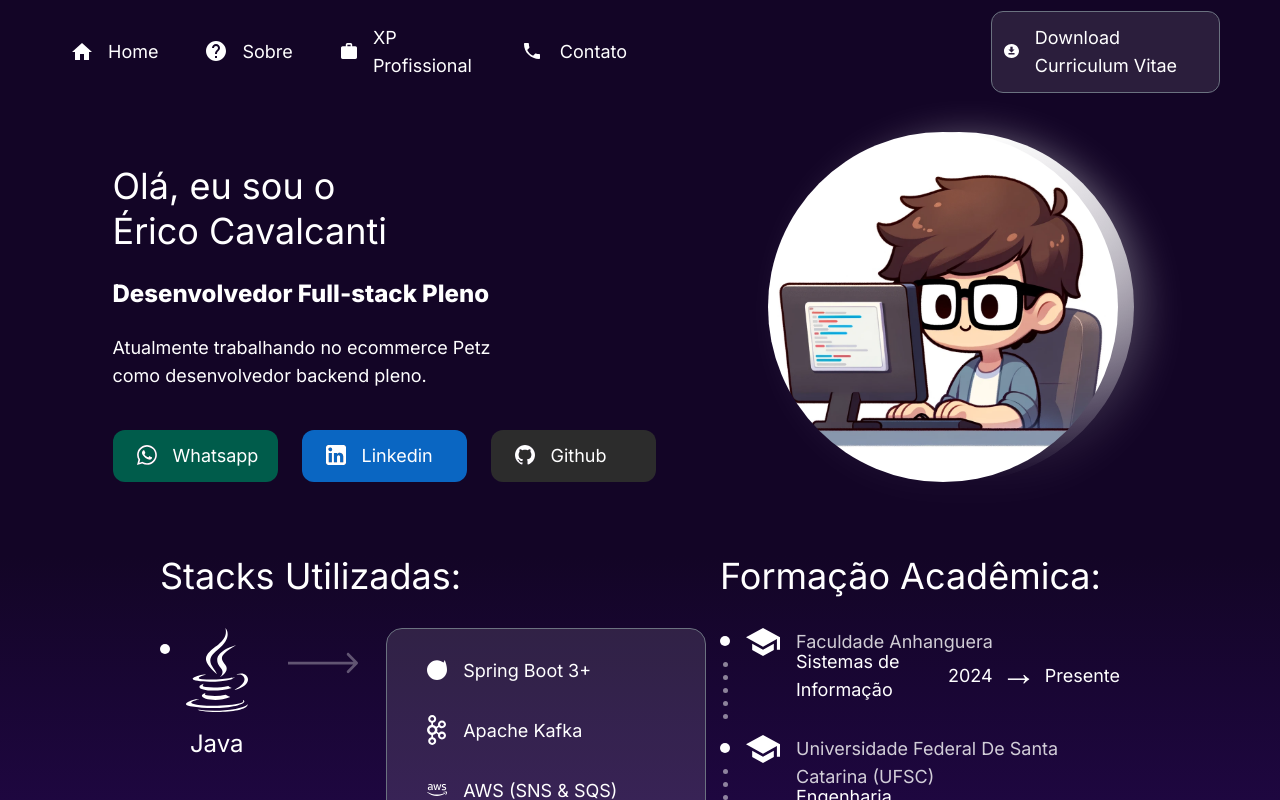
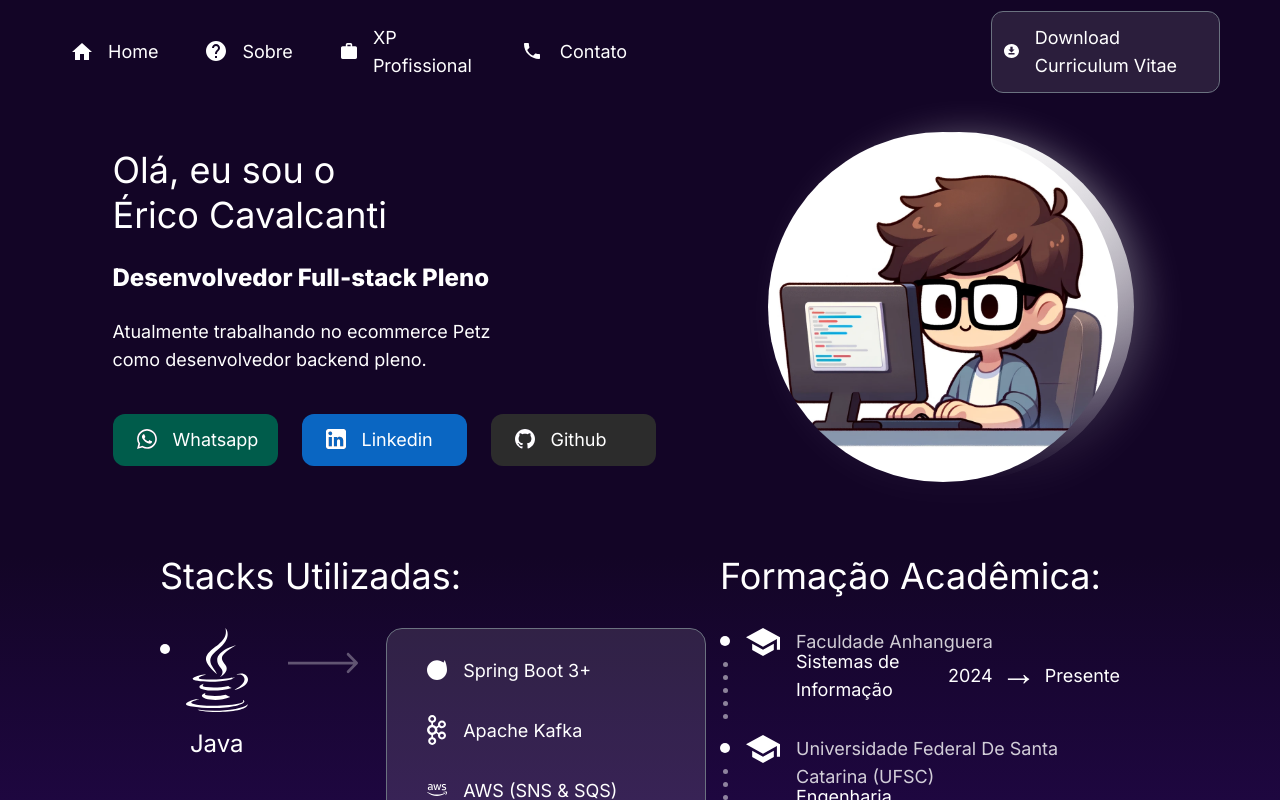
Before and after one commit to ecocaval/erico-portifolio, a Next.js app: page / in a window 1280 px wide. Shown: the top 800 px of the page. Built offline with nearby package versions, Linux system fonts and the light colour scheme.

Commit message:
fix: on my info position

```diff
--- a/src/components/my-information.tsx
+++ b/src/components/my-information.tsx
@@ -6,7 +6,7 @@ export default function MyInformation() {
   return (
     <div className="flex justify-center mb-4">
       <div className="flex p-2 pt-8 justify-around">
-        <div className="pr-28 pt-8">
+        <div className="pr-28 pt-4">
           <h1 className="text-white text-4xl leading-tight">
             Olá, eu sou o <br />
             Érico Cavalcanti
```
